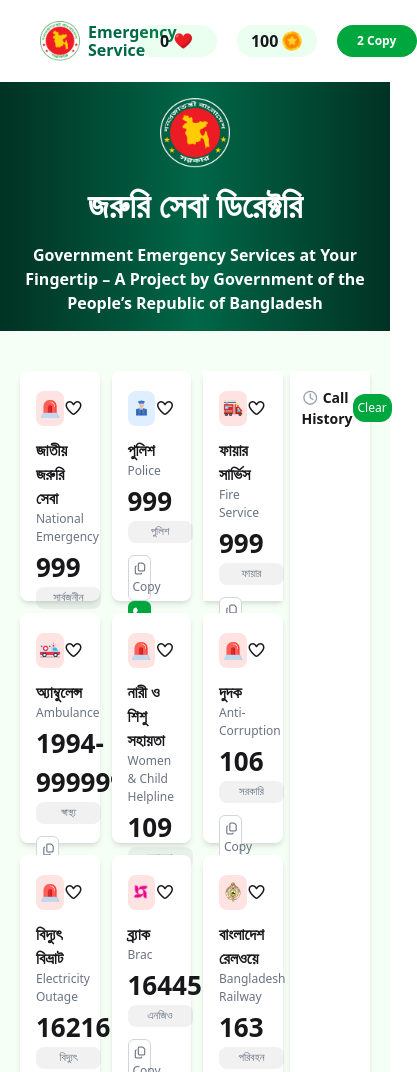
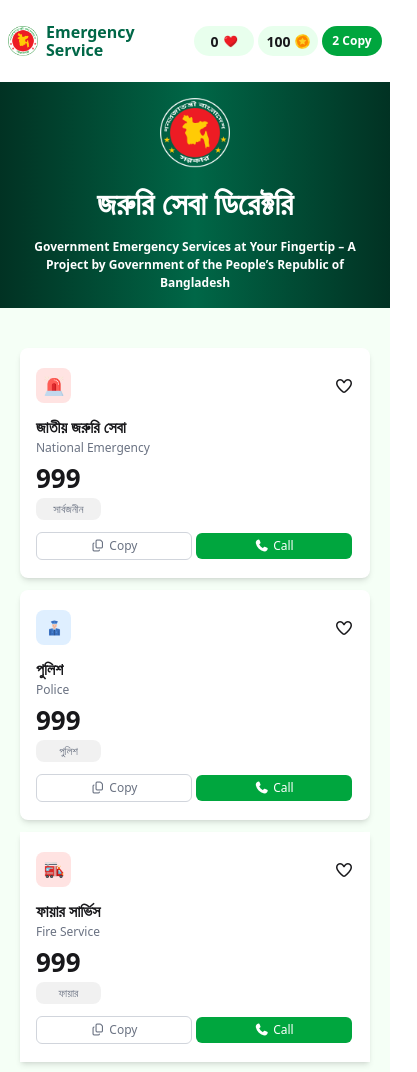
Before and after one commit to RahatMurshed/Assaignment-5, a plain HTML site: page index.html in a window 390 px wide. Shown: the top 1072 px of the page, 417 px wide, since content can reach past the window. Drawn offline with nearby package versions, Linux system fonts and the light colour scheme.

Commit message:
Mobile Responsive Added

```diff
--- a/index.html
+++ b/index.html
@@ -19,11 +19,11 @@
 
 <body class="bg-[#f5fff6] pb-10">
     <header>
-        <nav class="flex justify-between items-center bg-white px-[40px] py-[20px]">
+        <nav class="flex justify-between items-center bg-white px-2 md:px-[40px] py-[20px]">
             <section class="nav-left">
                 <div class="flex items-center">
-                    <img class="w-[40px] h-[40px]" src="./assets/logo.png" alt="">
-                    <h1 class="ml-2 font-bold text-[#006747]">Emergency <span class="block mt-[-6px]">Service</span>
+                    <img class="w-[30px] h-[30px] md:w-[40px] md:h-[40px]" src="./assets/logo.png" alt="">
+                    <h1 class="ml-2 font-bold text[12px] md:text-[16px] text-[#006747]">Emergency <span class="block mt-[-6px]">Service</span>
                     </h1>
                 </div>
 
@@ -31,20 +31,20 @@
 
             <section class="nav-right flex justify-evenly">
 
-                <div class="flex items-center justify-center w-[80px] h-[32px] bg-[#41ff6b1a] rounded-[18px] mr-5">
-                    <h1 id="heart-count" class="mr-1 font-bold">0</h1>
-                    <img class="w-[20px] h-[20px]" src="./assets/heart.png" alt="">
+                <div class="flex items-center justify-center w-[60px] h-[30px] md:w-[80px] md:h-[32px] bg-[#41ff6a1e] rounded-[18px] mr-1 md:mr-5">
+                    <h1 id="heart-count" class="mr-1 text-[14px] md:text-[16px] font-bold">0</h1>
+                    <img class="w-[15px] md:w-[20px] h-[15px] md:h-[20px]" src="./assets/heart.png" alt="">
                 </div>
 
 
-                <div class="flex items-center justify-center w-[80px] h-[32px] bg-[#41ff6b1a] rounded-[18px] mr-5 ">
-                    <h1 id="coin-count" class="mr-1 font-bold">100</h1>
-                    <img class="w-[20px] h-[20px]" src="./assets/coin.png" alt="">
+                <div class="flex items-center justify-center w-[60px] h-[30px] md:w-[80px] md:h-[32px] bg-[#41ff6a1f] rounded-[18px] mr-1 md:mr-5 ">
+                    <h1 id="coin-count" class="mr-1 text-[14px] md:text-[16px] font-bold">100</h1>
+                    <img class="w-[15px] h-[15px] md:w-[20px] md:h-[20px]" src="./assets/coin.png" alt="">
                 </div>
 
 
                 <div
-                    class="flex items-center justify-center w-[80px] h-[32px] bg-[#00A63E] rounded-[18px] text-white text-[12px] font-semibold">
+                    class="flex items-center justify-center w-[60px] h-[30px] bg-[#00A63E] rounded-[18px] text-white text-[12px] md:text-[12px] font-semibold">
                     <p><span id="copy-count">2</span> Copy</p>
                 </div>
 
@@ -56,17 +56,17 @@
 
         <section class="banner  min-h-[210px] bg-gradient-to-r from-[#013223] via-[#006747] to-[#013223]">
             <div class=" p-4">
-                <img class="mx-auto w-[70px] h-[70px] " src="./assets/logo-dark.png" alt="">
-                <h1 class="text-[35px] font-semibold text-white text-center py-[11px]">জরুরি সেবা ডিরেক্টরি</h1>
-                <p class="text-white text-[16px] font-semibold  text-center">Government Emergency Services at Your
+                <img class="mx-auto w-[70px] h-[70px] md:w-[70px] md:h-[70px] " src="./assets/logo-dark.png" alt="">
+                <h1 class="text-[32px] md:text-[35px] font-semibold text-white text-center py-[11px]">জরুরি সেবা ডিরেক্টরি</h1>
+                <p class="text-white text-[12px] md:text-[16px] font-semibold  text-center">Government Emergency Services at Your
                     Fingertip – A Project by Government of the People’s Republic of Bangladesh</p>
             </div>
         </section>
     </header>
 
-    <main class="flex justify-between mx-5 mt-10 ">
-        <section class=" w-[75%] ">
-            <section class="all-card grid grid-rows-3 grid-cols-3 gap-3">
+    <main class="md:flex justify-between mx-5 mt-10 ">
+        <section class=" md:w-[75%] ">
+            <section class="all-card grid grid-cols-1 grid-rows-1 md:grid-rows-3 md:grid-cols-3 gap-3">
                 <div id="card1" class="card bg-white shadow-md border-t-0  w-[100%] h-[230px] px-4 py-5">
 
                     <div class="flex justify-between items-center ">
@@ -375,7 +375,7 @@
             </section>
         </section>
 
-        <section class=" w-[23%] bg-white shadow-md ">
+        <section class="min-h-[150px] mt-3 md:mt-0 md:w-[23%] bg-white shadow-md ">
 
 
             <div class="flex justify-between items-center px-3 py-4">
```
